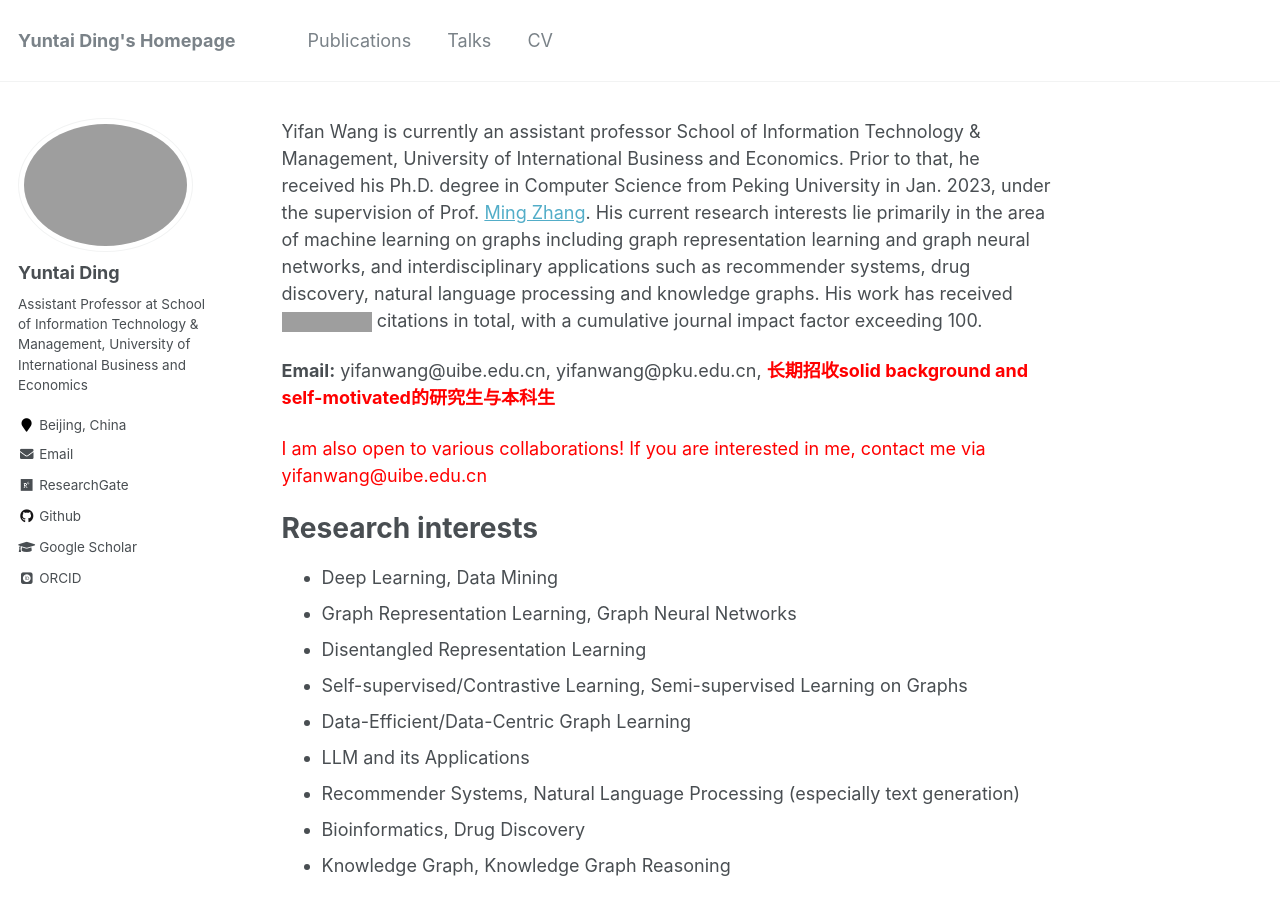
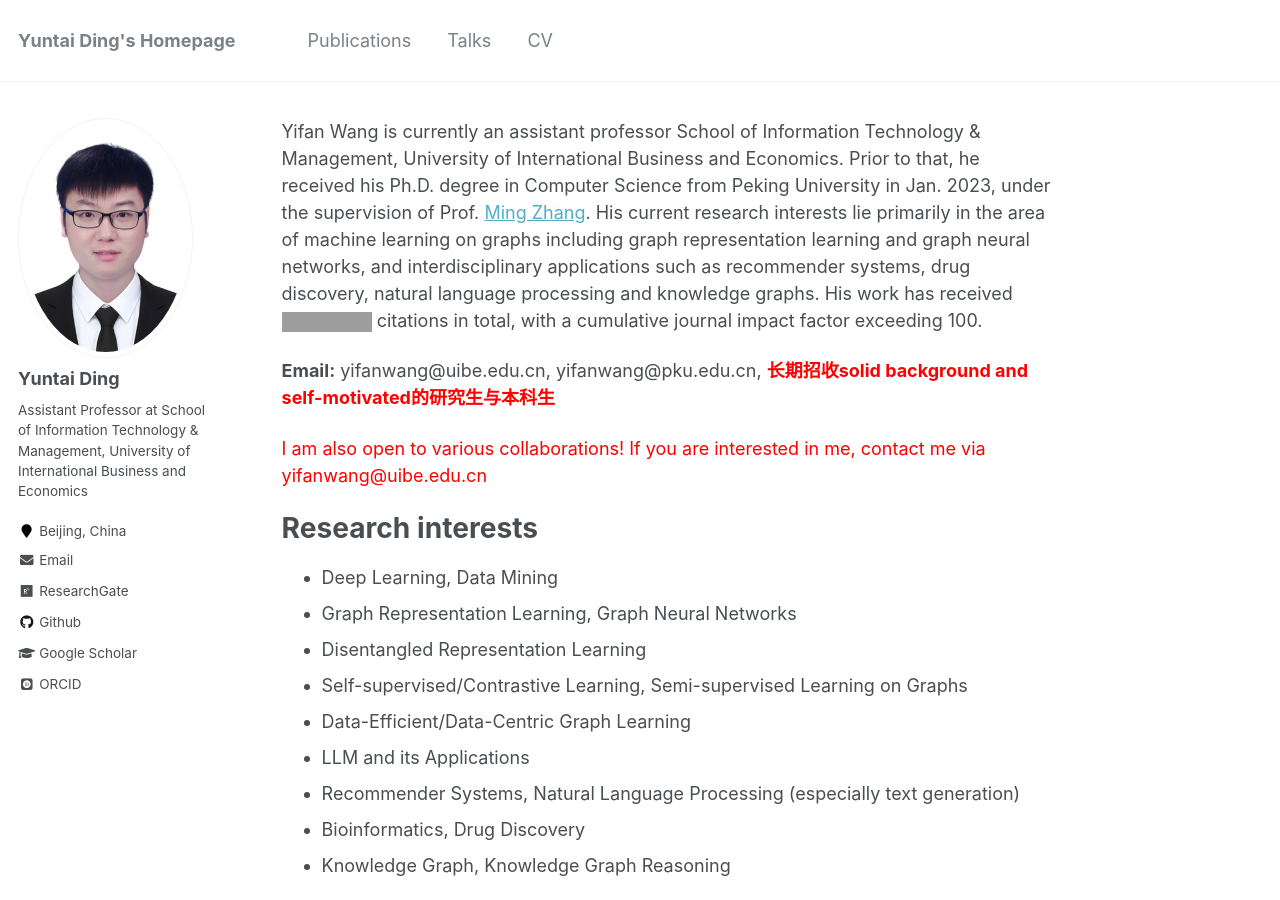
Before and after one commit to BBDing-DYT/BBDing-DYT.github.io, a Jekyll site: the page built from _pages/about.md, in a window 1280 px wide and 900 px high. Built offline with Jekyll 4.4.1, drawn with Linux system fonts in a browser that asks for light colours; some web fonts are replaced; grey boxes are pictures that could not be loaded.

Commit message:
Update _config.yml

```diff
--- a/_config.yml
+++ b/_config.yml
@@ -81,7 +81,7 @@ analytics:
 # Site Author
 author:
   name             : "Yuntai Ding"
-  avatar           : "yuntaiding.jpeg"
+  avatar           : "Ding.jpg"
   bio              : "Assistant Professor at School of Information Technology & Management, University of International Business and Economics"
   location         : "Beijing, China"
   employer         :
```
